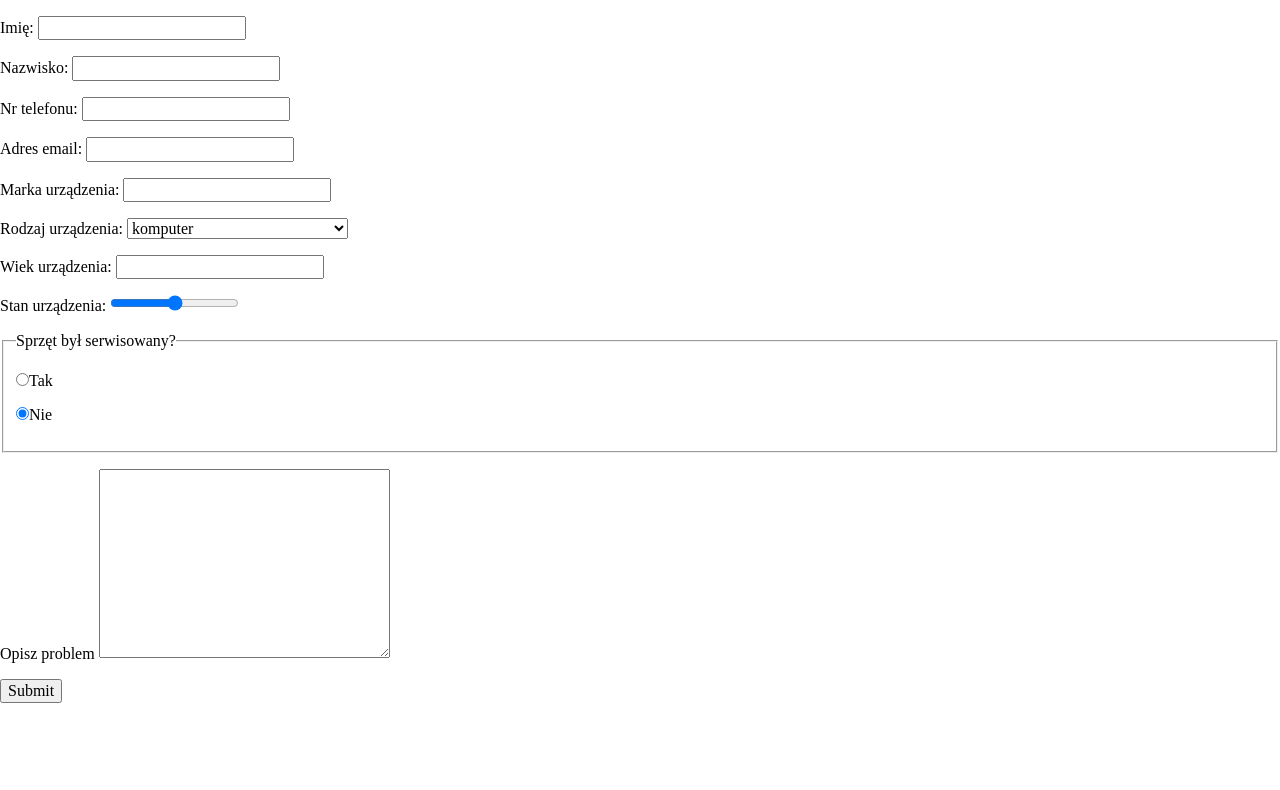
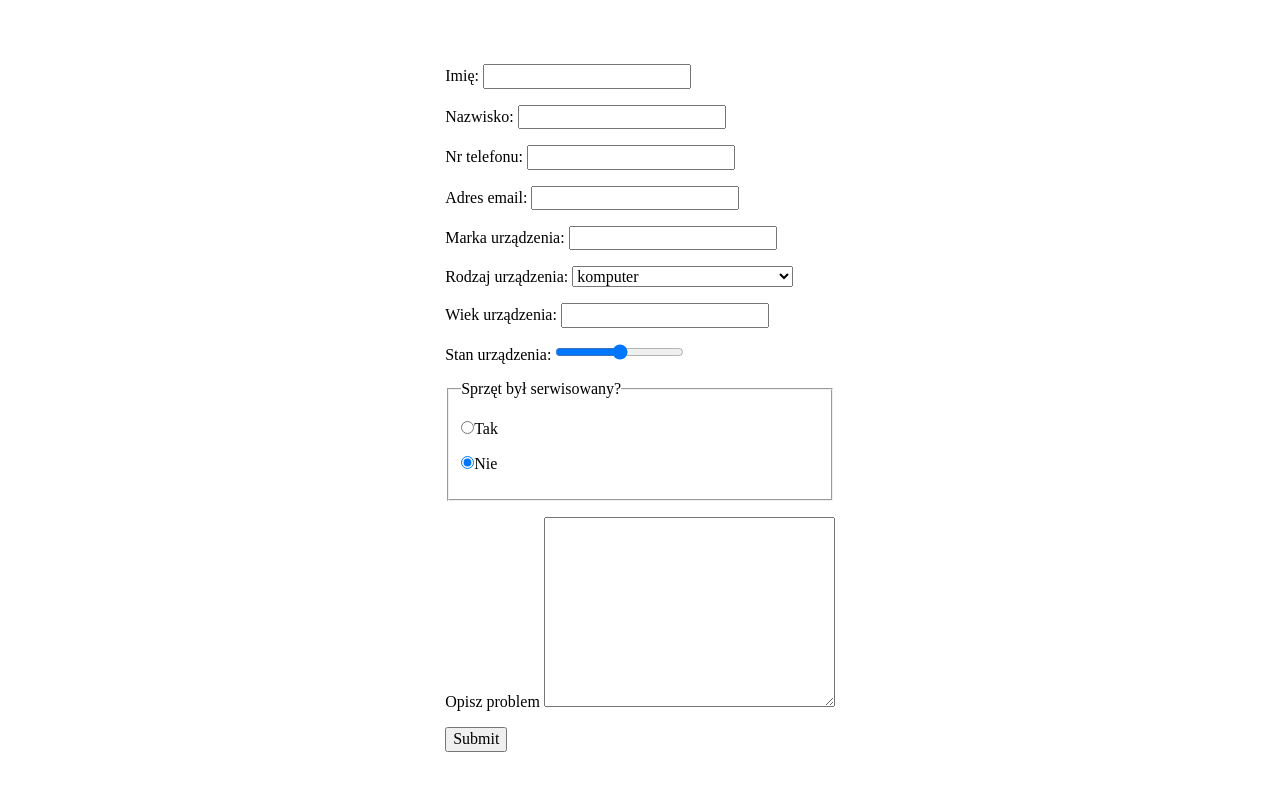
Before and after one commit to Andrzej-Jablonski-project/form, a plain HTML site: page index.html in a window 1280 px wide. Drawn offline with Linux system fonts and the light colour scheme.

Commit message:
feat: basic styled

```diff
--- a/css/style.css
+++ b/css/style.css
@@ -7,3 +7,16 @@ html {
 *:after {
     box-sizing: inherit;
 }
+
+body {
+    display: flex;
+    justify-content: center;
+    align-items: center;
+    min-height: 100vh;
+    margin: 0;
+}
+
+.form {
+    width: 100%;
+    max-width: 600px;
+}
```
